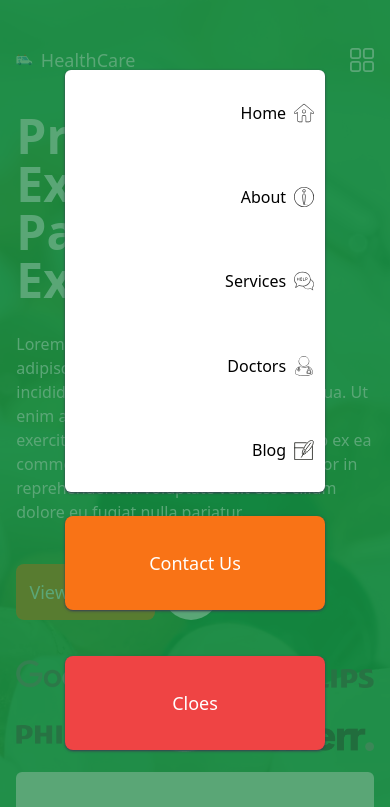
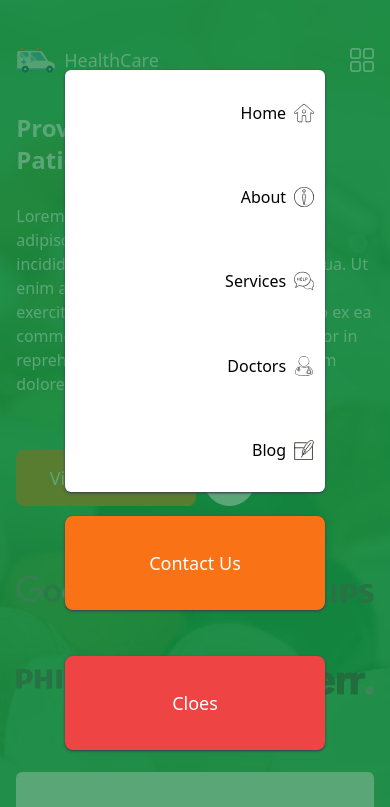
Before and after one commit to Abolfazl-Tabe-Bordbar/hospital-template, a plain HTML site: page assets/pages/index.html in a window 390 px wide. Both pictures are taken after a click on the button 361 px from the left and 60 px from the top of the page. Shown: the top 807 px of the page. Drawn offline with nearby package versions, Linux system fonts and the light colour scheme.

Commit message:
fix bug 2

```diff
--- a/assets/pages/index.html
+++ b/assets/pages/index.html
@@ -12,11 +12,11 @@
     <title>HealthCare</title>
 </head>
 
-<body class="relative overflow-x-hidden">
+<body class="relative">
     <section class="w-full  h-[1200px] lg:h-[600px] bg-back bg-cover ">
         <div class="w-full h-full bg-green-600/80   flex flex-col items-center justify-start relative">
             <div class="w-11/12 h-[10%]    flex justify-between items-center ">
-                <div class="w-4/12 lg:w-2/12  h-1/2 flex justify-start items-center">
+                <div class="w-6/12 lg:w-2/12  h-1/2 flex justify-start items-center">
                     <svg id="Layer_1" class="w-10 h-10 lg:W-6 lg:h-6" data-aos="fade-right" data-aos-duration="2000" data-name="Layer 1"
                         xmlns="http://www.w3.org/2000/svg" viewBox="0 0 1840.82 1154.92">
                         <defs>
@@ -149,7 +149,7 @@
                 class="w-11/12 h-full  absolute -bottom-28 lg:-bottom-24 flex flex-col lg:flex-row  justify-between items-center">
                 <div class="w-full lg:w-6/12 h-1/2 lg:h-full ">
                     <div class="w-full  h-full   flex flex-col justify-start items-start">
-                        <span class="text-white text-5xl font-bold">Providing an Exceptional Patient Experience</span>
+                        <span class="text-white text-2xl lg:text-5xl font-bold">Providing an Exceptional Patient Experience</span>
                         <p class="text-white mt-7">Lorem ipsum dolor sit amet, consectetur adipiscing elit, sed do
                             eiusmod
                             tempor incididunt ut labore et dolore magna aliqua. Ut enim ad minim veniam, quis nostrud
@@ -159,7 +159,7 @@
 
                         <div class="w-8/12 lg:w-6/12 h-1/6  mt-10 flex justify-start items-center">
                             <a href="#"
-                                class="w-7/12 h-14  bg-orange-500 rounded-lg text-white flex justify-center items-center text-lg">View
+                                class="w-10/12 lg:w-7/12 h-14  bg-orange-500 rounded-lg text-white flex justify-center items-center text-lg">View
                                 Services</a>
                             <a href="#" class="w-14 h-14  bg-white rounded-full  flex justify-center items-center ml-2">
                                 <svg id="Layer_1" class="w-5 h-5" data-name="Layer 1" xmlns="http://www.w3.org/2000/svg"
--- a/assets/scripts/main.js
+++ b/assets/scripts/main.js
@@ -5,17 +5,17 @@ $(document).ready(function () {
     var mini_header = document.getElementById("mini_header");
     show_mini_header.addEventListener("click",function () {
        mini_header.style.display = "flex";
-       document.body.style.overflow = "hidden";
+       document.body.style.overflowY = "hidden";
     });
     cloes_mini_header.addEventListener("click",function () {
        mini_header.style.display = "none";
-       document.body.style.overflow = "auto";
+       document.body.style.overflowY = "auto";
     });
 
     $(window).resize(function () {
         if (window.innerWidth > 1024) {
             mini_header.style.display = "none";
-            document.body.style.overflow = "auto";
+            document.body.style.overflowY = "auto";
         }
     });
     AOS.init();
```
Also changed, not shown: assets/styles/main.css.
